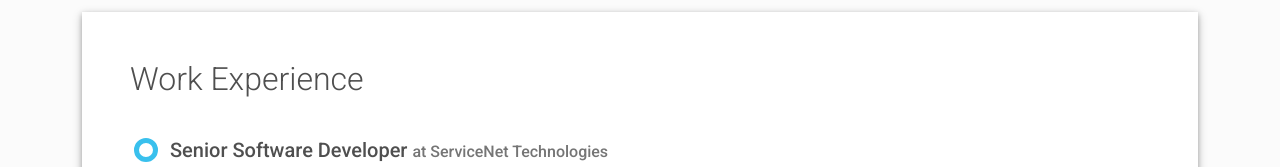
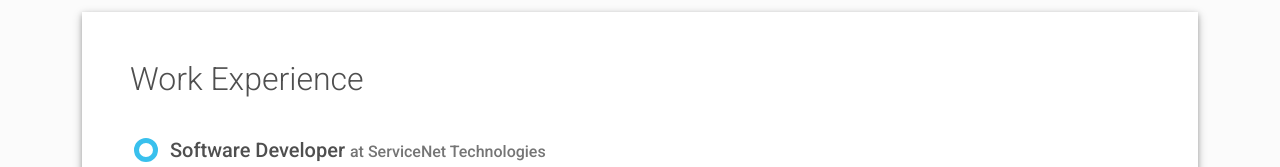
Before and after one commit to pratikbhor95/myprofile, a plain HTML site: page index.html in a window 1280 px wide. Shown: the part 1560-1727 px from the top of the page. Drawn offline with nearby package versions, Linux system fonts and the light colour scheme.

Commit message:
resume updated

```diff
--- a/index.html
+++ b/index.html
@@ -194,7 +194,7 @@ field of digital technology
       <div class="timeline">
         <div class="timeline-card timeline-card-info" data-aos="fade-in" data-aos-delay="0">
           <div class="timeline-head px-4 pt-3">
-            <div class="h5">Senior Software Developer <span class="text-muted h6">at ServiceNet Technologies</span></div>
+            <div class="h5">Software Developer <span class="text-muted h6">at ServiceNet Technologies</span></div>
           </div>
           <div class="timeline-body px-4 pb-4">
             <div class="text-muted text-small mb-3">Apr, 2022 - Aug, 2022</div>
```
Also changed, not shown: 1 other file.
